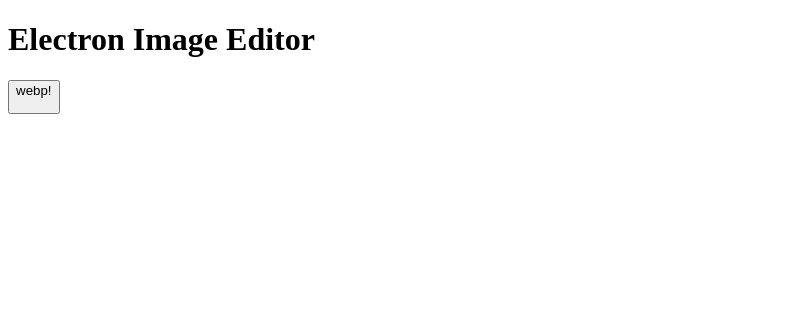
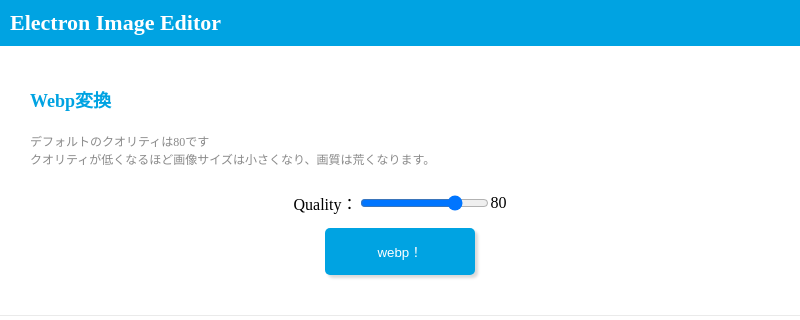
Before and after one commit to daichi-iwamoto/electron-image-editor, an Electron app: page app/index.html in a window 800 px wide. Drawn offline with Linux system fonts and the light colour scheme; no server answers.

Commit message:
fix design & webp task

```diff
--- a/app/image-editor.js
+++ b/app/image-editor.js
@@ -1,6 +1,7 @@
 const fs = window.modules.fs    // fs module
 
 window.onload = () => {
+  // webp dir
   if (!fs.existsSync('webp-images')) {
     fs.mkdirSync('webp-images', (err) => {
       if (err) { throw err }
@@ -13,8 +14,11 @@ function webp() {
   // 元ファイル一覧の取得
   const files = fs.readdirSync('./webp-images', { withFileTypes: false });
 
+  // webp quality
+  const webpQuality = Number(document.getElementById("quality-input").value);
+
   // ファイル分処理
   files.map(file => {
-    window.modules.sharp_webp(file, 80)   // preload function
+    window.modules.sharp_webp(file, webpQuality)   // preload function
   })
 }
--- /dev/null
+++ b/app/index.css
@@ -0,0 +1,63 @@
+body {
+  padding: 0;
+  margin: 0;
+}
+
+h1 {
+  padding: 10px;
+  margin: 0 0 30px;
+  width: 100%;
+  background-color: #00A3E2;
+  font-size: 22px;
+  color: #fff;
+}
+
+section {
+  display: flex;
+  justify-content: center;
+  align-items: center;
+  flex-wrap: wrap;
+  padding: 0 0 40px;
+  border-bottom: solid 1px #eaeaea;
+}
+
+section h2 {
+  padding: 10px 30px;
+  margin: 0;
+  font-size: 18px;
+  color: #00A3E2;
+  width: 100%;
+}
+
+section .caution {
+  padding: 10px 30px;
+  margin: 0;
+  font-size: 12px;
+  color: #8a8a8a;
+  width: 100%;
+}
+
+section label {
+  width: 100%;
+  display: flex;
+  justify-content: center;
+  align-items: center;
+}
+
+section button {
+  display: flex;
+  justify-content: center;
+  align-items: center;
+  width: 150px;
+  padding: 10px;
+  border: none;
+  background-color: #00A3E2;
+  color: #fff;
+  border-radius: 5px;
+  box-shadow: 3px 3px 3px #dadada, -3px -3px 3px #fff;
+  transition: .3s;
+}
+
+section button:hover {
+  background-color: #4dbde9;
+}
--- a/app/index.html
+++ b/app/index.html
@@ -1,13 +1,28 @@
 <!DOCTYPE html>
 <html>
 <head>
-    <meta charset="UTF-8">
-    <title>Electron Image Editor</title>
-    <meta http-equiv="Content-Security-Policy" content="script-src 'self' 'unsafe-inline';" />
-    <script src="image-editor.js"></script>
+	<meta charset="UTF-8">
+	<title>Electron Image Editor</title>
+	<meta http-equiv="Content-Security-Policy" content="script-src 'self' 'unsafe-inline';" />
+	<script src="./image-editor.js"></script>
+	<link rel="stylesheet" href="./index.css">
 </head>
 <body style="background: white;">
-    <h1>Electron Image Editor</h1>
-    <button onclick="webp()">webp!</p>
+	<h1>Electron Image Editor</h1>
+
+	<section>
+		<h2>Webp変換</h2>
+		<p class="caution">
+			デフォルトのクオリティは80です<br>
+			クオリティが低くなるほど画像サイズは小さくなり、画質は荒くなります。
+		</p>
+		<label for="webp-quality">
+			Quality：
+			<input id="quality-input" name="webp-quality" type="range" step="10" value="80" min="10">
+			<p id="quality-value">80</p>
+		</label>
+		<button onclick="webp()">webp！</p>
+	</section>
 </body>
+<script src="./index.js"></script>
 </html>
--- /dev/null
+++ b/app/index.js
@@ -0,0 +1,11 @@
+// quality output
+const qualityInput = document.getElementById("quality-input");
+const qualityTarget = document.getElementById("quality-value");
+
+const rangeValue = (qualityInput, qualityTarget) => {
+  return function () {
+    qualityTarget.innerHTML = qualityInput.value;
+  };
+};
+
+qualityInput.addEventListener("input", rangeValue(qualityInput, qualityTarget));
```
Also changed, not shown: memo.md (+6 -2 lines), webp-images/mammoth.png (added), webp-images/mammoth.png.webp (added).
